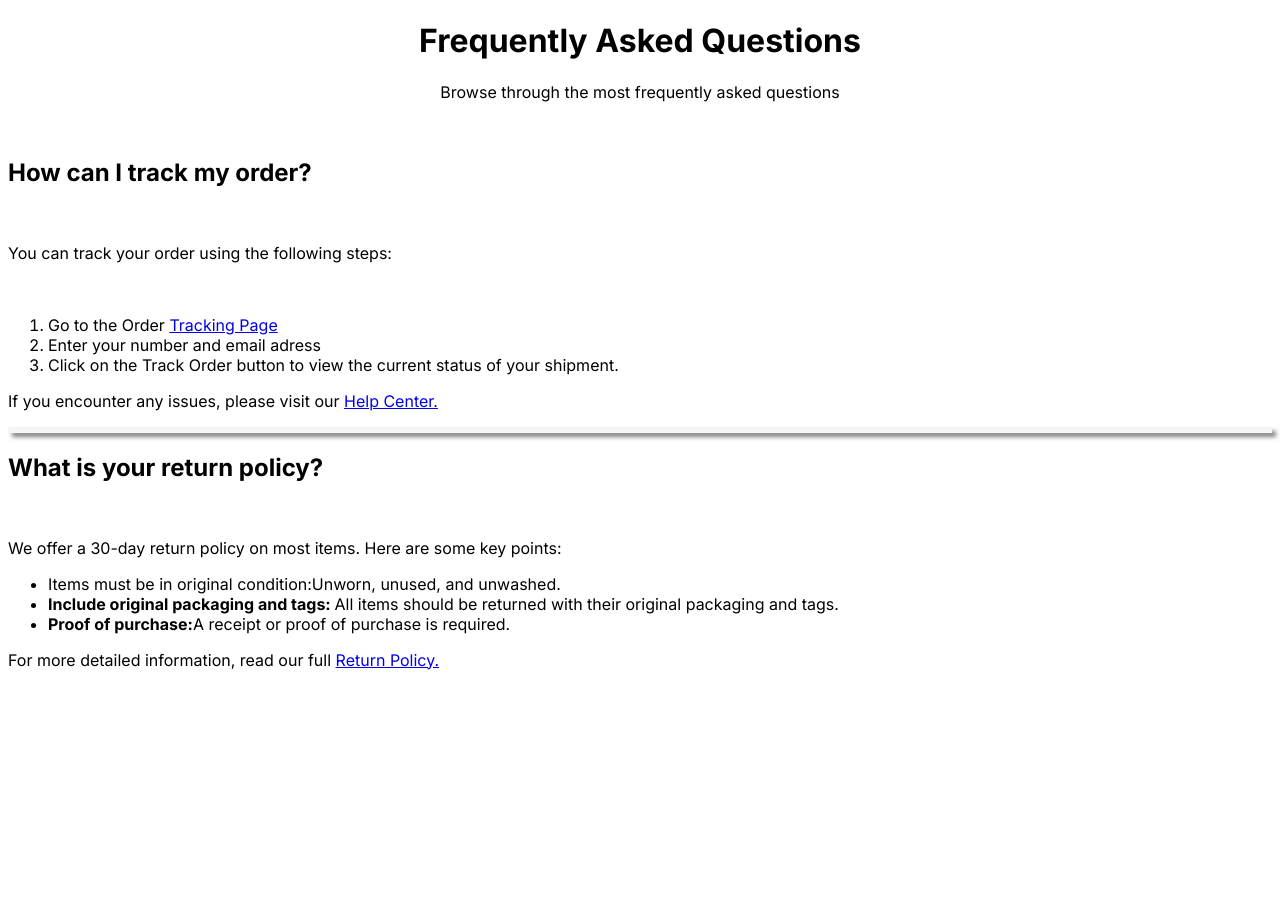
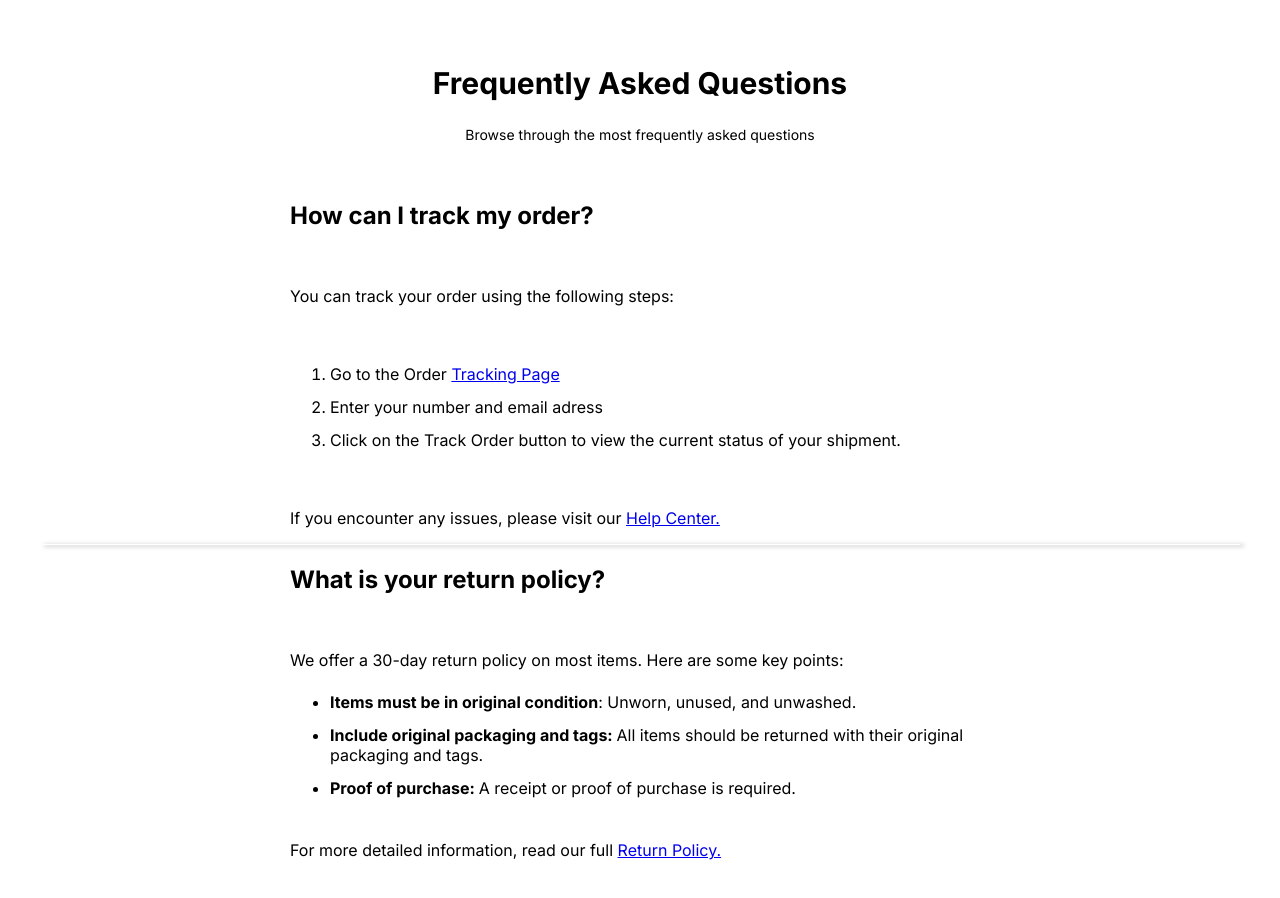
Before and after one commit to Igor-Ol/abc.github.io, a plain HTML site: page index.html in a window 1280 px wide. Before the commit the page ends 800 px from the top, so only its background shows below. Drawn offline with Linux system fonts and the light colour scheme; files that its build step writes are made by us from their sources.

Commit message:
Add files via upload

```diff
--- a/dev.css
+++ b/dev.css
@@ -1,23 +1,35 @@
+@import url('https://fonts.googleapis.com/css2?family=Inter:ital,opsz,wght@0,14..32,100..900;1,14..32,100..900&display=swap');
 
 body {
 font-family: "Inter", sans-serif;
+    }
+ main {
+    display: flex;
+    flex-direction: column;
+    padding: 2em;
+ }
 
-    }
-.head {
+section {
+    margin: 0 auto;
+    width: 700px;
+ }
+
+ section > h1 {
     text-align: center;
+ }
+ .title{
+    text-align: center;
+font-size: 20px; }
+#subtitle {
+    font-size: 14px;
 }
 
-    main{
-        text-align: justify;
-    }
-
-#Box {
-    text-shadow: 4px 4px 4px gray;
-    box-shadow: 4px 4px 4px rgba(0, 0, 0, 0.5);
-    border: solid whitesmoke;
+#box {
+    width: 100%;
+    height: 1px;
+    box-shadow: 4px 1px 4px rgba(0, 0, 0, 0.5);
+    border: none;
 }
-
-footer {
-    text-align: justify;
-
+.texto {
+padding: 0.4rem 0;
 }
--- a/index.html
+++ b/index.html
@@ -6,33 +6,37 @@
     <title>Document</title>
 </head> <link rel="stylesheet" href="/devchallenge/dev.css">
 <body>
-    <style>
-        @import url('https://fonts.googleapis.com/css2?family=Inter:ital,opsz,wght@0,14..32,100..900;1,14..32,100..900&display=swap');
-        </style>
-    <h1 class="head">Frequently Asked Questions</h1>
-    <p class="head">Browse through the most frequently asked questions</p><br>
+
 <main>
+    <section class="title">
+        <h1 >Frequently Asked Questions</h1>
+        <p id="subtitle">Browse through the most frequently asked questions</p><br>
+    </section>
+    <section class="content">
     <h2> How can I track my order?</h2><br>
     <p>You can track your order using the following steps:</p><br>
     <p>
         <ol>
-            <li>Go to the Order <a href="https://devchallenges.io/challenge/simple-faq-challenge">Tracking Page</a></li>
-            <li>Enter your number and email adress</li>
-            <li>Click on the Track Order button to view the current status of your shipment.</li>
+            <li class="texto">Go to the Order <a href="https://devchallenges.io/challenge/simple-faq-challenge">Tracking Page</a></li>
+            <li class="texto">Enter your number and email adress</li>
+            <li class="texto">Click on the Track Order button to view the current status of your shipment.</li>
         </ol>
     </p>
+    <br>
      <p>If you encounter any issues, please visit our <a href="https://devchallenges.io/challenge/simple-faq-challenge">Help Center.</a></p>
-</main>
-<p id="Box"></p>
-<footer>
-    <h2>What is your return policy?</h2> <br>
+    </section>
+<div id="box"></div>
+<section class="content">
+<h2>What is your return policy?</h2> <br>
     <p>We offer a 30-day return policy on most items. Here are some key points:</p>
     <ul>
-    <li><strong></strong>Items must be in original condition:Unworn, unused, and unwashed.</strong> </li>
-    <li><strong>Include original packaging and tags: </strong> All items should be returned with their original packaging and tags. </li>
-    <li><strong>Proof of purchase:</strong>A receipt or proof of purchase is required. </li>
+    <li class="texto"><strong>Items must be in original condition</strong>: Unworn, unused, and unwashed. </li>
+    <li class="texto"><strong>Include original packaging and tags: </strong> All items should be returned with their original packaging and tags. </li>
+    <li class="texto"><strong>Proof of purchase: </strong>A receipt or proof of purchase is required. </li>
 </ul>
-</footer>
-      For more detailed information, read our full <a href="https://devchallenges.io/challenge/simple-faq-challenge">Return Policy.</a>
+<br>
+For more detailed information, read our full <a href="https://devchallenges.io/challenge/simple-faq-challenge">Return Policy.</a>
+</section>
+</main>
 </body>
 </html>
```
